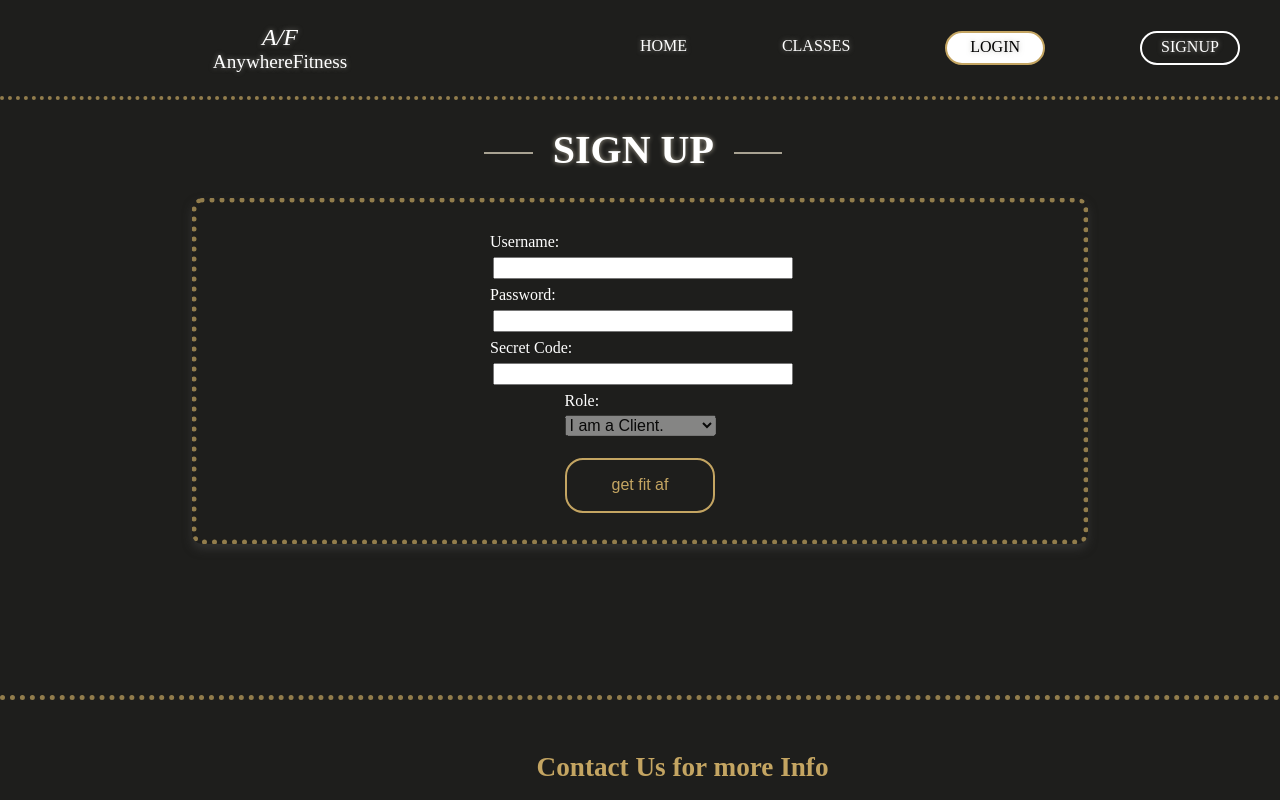
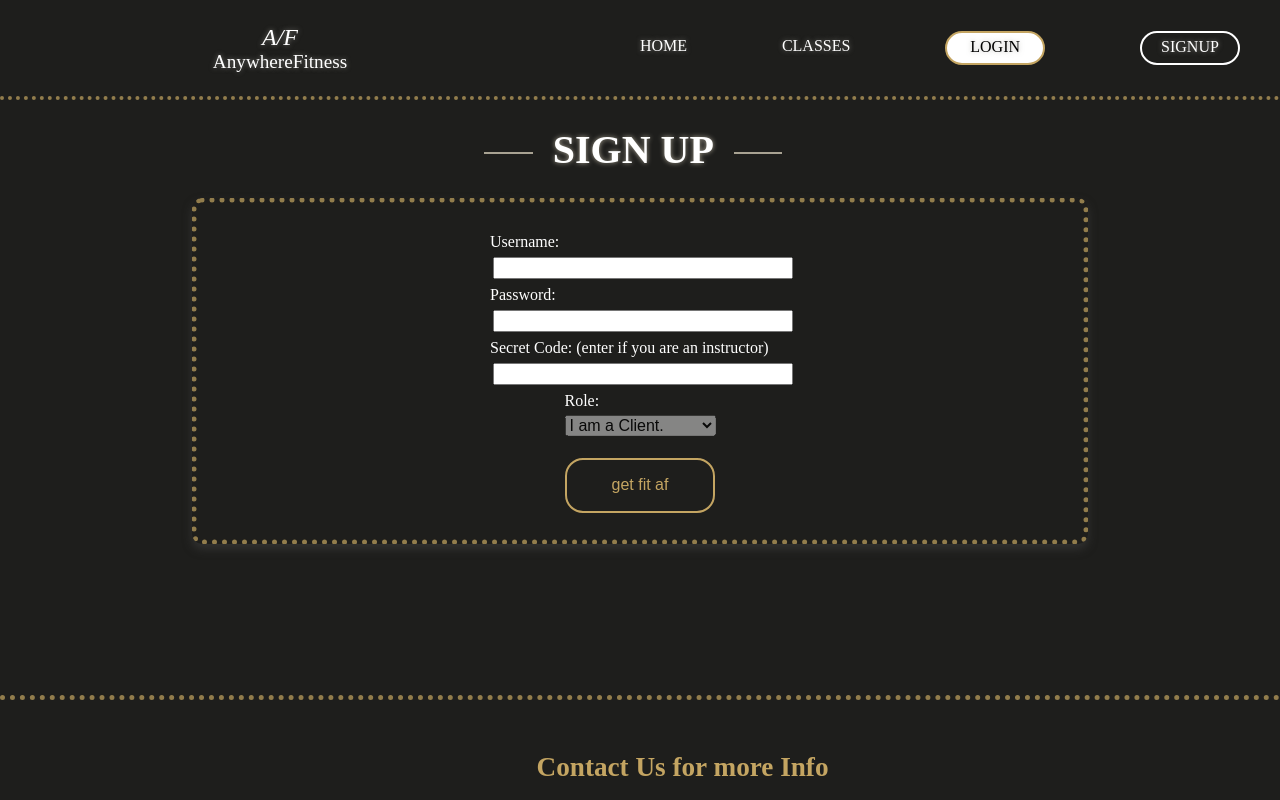
Before and after one commit to bw-anywherefitness-happyfuntime/front-end, a React (Create React App) app in the folder anywhere-fitness-4/: page /signup in a window 1280 px wide. Shown: the top 800 px of the page. Built offline with nearby package versions, Linux system fonts and the light colour scheme.

Commit message:
fixed role so that it works

```diff
--- a/anywhere-fitness-4/src/App.js
+++ b/anywhere-fitness-4/src/App.js
@@ -87,6 +87,7 @@ function App() {
       .then(res => {
         window.localStorage.setItem('role', res.data.role_name)
         setCurrentUsername(res.data.username)
+        console.log(res.data)
         setLoginCallErrors('')
         push('/classes')
       }
@@ -105,6 +106,7 @@ function App() {
       .then(res => {
         setCurrentUsername(res.data.username)
         setSignupCallErrors('')
+        console.log(res.data)
         push('/login')
       })
       .catch(err => {
--- a/anywhere-fitness-4/src/components/ClassComp.js
+++ b/anywhere-fitness-4/src/components/ClassComp.js
@@ -76,7 +76,7 @@ export default function Class(props) {
                 .catch(err => setBookError(err.response.data.message))
         }
     }
-    const buttonSwitch = (window.localStorage.getItem('role') === '2') ? <div className='buttons'>
+    const buttonSwitch = (window.localStorage.getItem('role') === 'instructor') ? <div className='buttons'>
         <button onClick={editFunc}>Edit</button>
         <button onClick={deleteFunc}>Delete</button>
     </div> : <button className='bookBtn' onClick={bookClass}>Book</button>
@@ -92,7 +92,7 @@ export default function Class(props) {
                 <p>Duration: {classData.class_duration} minutes</p>
                 <p>Intensity: {classData.intensity_level}/10</p>
             </div>
-            {(window.localStorage.getItem('role') === '2') && <div>Attendees:
+            {(window.localStorage.getItem('role') === 'instructor') && <div>Attendees:
                 <ul>
                     {classData.attendance.map(attendees => <li>{attendees.username}</li>)}
                 </ul>
--- a/anywhere-fitness-4/src/components/PrivateRoute.js
+++ b/anywhere-fitness-4/src/components/PrivateRoute.js
@@ -4,10 +4,10 @@ import { Route, Redirect } from 'react-router-dom';
 function PrivateRouteClient({ component: Component, ...rest}) {
     return (
         <Route { ...rest} render={() => {
-            if(window.localStorage.getItem('token')) {
+            if(window.localStorage.getItem('role')) {
                 return <Component />;
             }else {
-                return <Redirect to="/signup"/>;
+                return <Redirect to="/"/>;
             }
         }}/>
     );
--- a/anywhere-fitness-4/src/components/Signup.js
+++ b/anywhere-fitness-4/src/components/Signup.js
@@ -50,6 +50,7 @@ export default function Signup(props) {
                 </div>
                 <div className='signup-col signup-col-3'>
                     <label> Secret Code:
+                        (enter if you are an instructor)
                         <br />
                         <input
                             value={values.secret}
@@ -65,7 +66,7 @@ export default function Signup(props) {
                         <select id="role-dropdown" disabled={role_disabled} value={values.role} name="role" onChange={onChange}>
                             <option value="">-- select a role --</option>
                             <option value="client">I am a Client.</option>
-                            <option value="instructor">I am an Instructor.</option>
+                            <option value="makemesuperman">I am an Instructor.</option>
                         </select>
                     </label>
                 </div>
--- a/anywhere-fitness-4/src/components/validation/signupSchema.js
+++ b/anywhere-fitness-4/src/components/validation/signupSchema.js
@@ -12,7 +12,7 @@ const signupSchema = yup.object().shape({
         .min(6, 'password must be at least 6 characters')
         .required('please enter a password'),
     secret: yup.string(),
-    role: yup.string().oneOf(["instructor", "client"], "choose a role"),
+    role: yup.string().oneOf(["makemesuperman", "client"], "choose a role"),
 });
 
 export default signupSchema;
```
